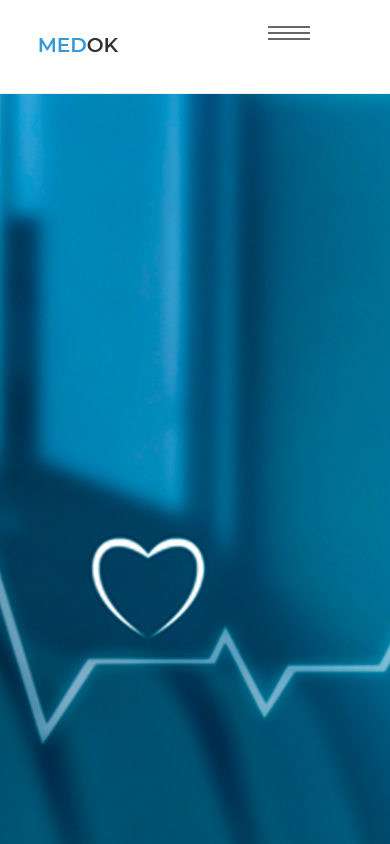
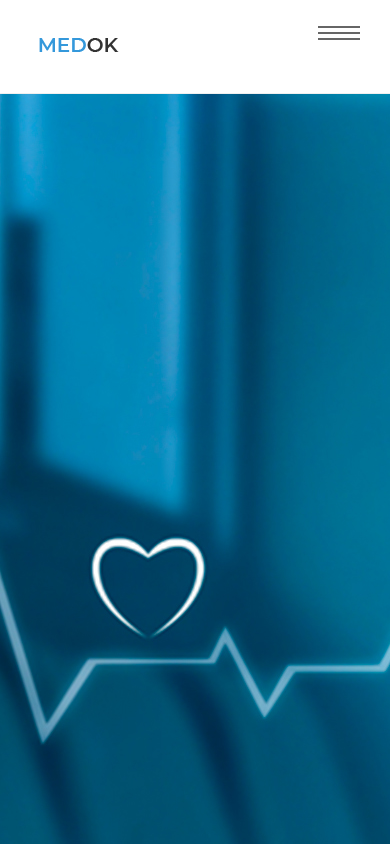
Before and after one commit to Amin78-code/madok, a plain HTML site: page index.html in a window 390 px wide. Shown: the top 844 px of the page. Drawn offline with Linux system fonts and the light colour scheme; a web font is replaced by a local one.

Commit message:
origin5-8-b

```diff
--- a/style.css
+++ b/style.css
@@ -65,7 +65,7 @@ header.active nav {
 .toggle-btn {
   width: 42px;
   position: absolute;
-  right: 80px;
+  right: 40px;
   top: 26px;
   display: none;
 }
@@ -269,3 +269,8 @@ iframe {
         padding: 0;
     }
 }
+@media(max-width: 640px) {
+    .toggle-btn {
+        right: 30px;
+    }
+}
```
